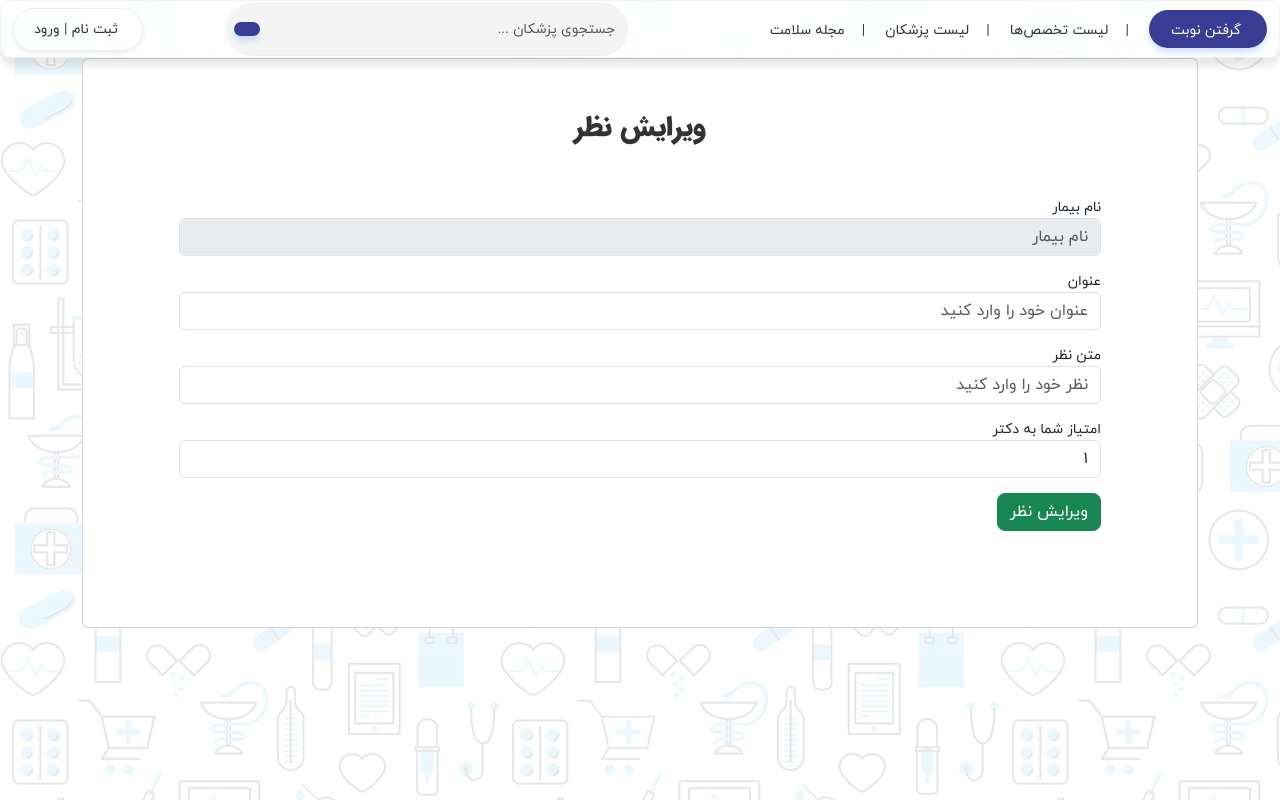
After one commit to G4-Team/Doctorex, a Django app: template reservation/templates/comment.html in a window 1280 px wide. The commit adds this page. Run offline with Django 5.2, Linux system fonts and the light colour scheme; the template is opened without the code that fills it, so the values that code supplies are empty; parts of the project's set-up code (start-up, migrations or seed data) failed here and were passed over; some libraries are stand-ins or nearby versions.

Commit message:
edit comment

```diff
--- /dev/null
+++ b/reservation/templates/comment.html
@@ -0,0 +1,42 @@
+{% extends 'base.html' %}
+
+{% block body %}
+    <div class="container">
+        <div class="main-body">
+            <div class="row gutters-sm">
+                <div class="col-md-12">
+                    <div class="card mb-3 p-5">
+                        <h3 class="text-center">ویرایش نظر</h3>
+                        <form action="{% url 'comment-edit' comment_id=comment.id  %}" method="post" class="p-5" dir="rtl">
+                            {% csrf_token %}
+                            <div class="form-group">
+                                <label for="username">نام بیمار</label>
+                                <input type="text" class="form-control" name="username" id="username"
+                                       placeholder="نام بیمار" value="{{ user.first_name }}" disabled>
+                            </div>
+                            <div class="form-group">
+                                <label for="title">عنوان</label>
+                                <input type="text" class="form-control" name="title" id="title"
+                                       placeholder="عنوان خود را وارد کنید" value="{{ comment.title }}">
+                            </div>
+                            <div class="form-group">
+                                <label for="text">متن نظر</label>
+                                <input type="text" class="form-control" name="text" id="text"
+                                       placeholder="نظر خود را وارد کنید" value="{{ comment.text }}">
+                            </div>
+                            <div class="form-group">
+                                <label for="score">امتیاز شما به دکتر</label>
+                                <select class="form-control" name="score" id="score">
+                                    {% for score in "12345"|make_list %}
+                                        <option value="{{ score }}" {% if comment.score == score %} selected {% endif %}>{{ score }}</option>
+                                    {% endfor %}
+                                </select>
+                            </div>
+                            <button type="submit" class="btn btn-success btn-block">ویرایش نظر</button>
+                        </form>
+                    </div>
+                </div>
+            </div>
+        </div>
+    </div>
+{% endblock %}
--- a/reservation/urls.py
+++ b/reservation/urls.py
@@ -1,8 +1,13 @@
-from django.urls import path
+from django.urls import path, include
 from . import views
+
+comment_urls = [
+    path('comment/', views.CommentView.as_view(), name='comment'),
+    path('comment/<int:comment_id>', views.CommentEditView.as_view(), name='comment-edit'),
+]
 
 urlpatterns = [
     path('', views.IndexView.as_view(), name='index'),
     path('search/<str:search_content>', views.SearchView.as_view(), name='search'),
-    path('comment/', views.CommentView.as_view(), name='comment'),
+    path('', include(comment_urls)),
 ]
```
Also changed, not shown: reservation/views.py (+26 -1 lines), user/templates/user/doctor.html (+5 -2 lines).
